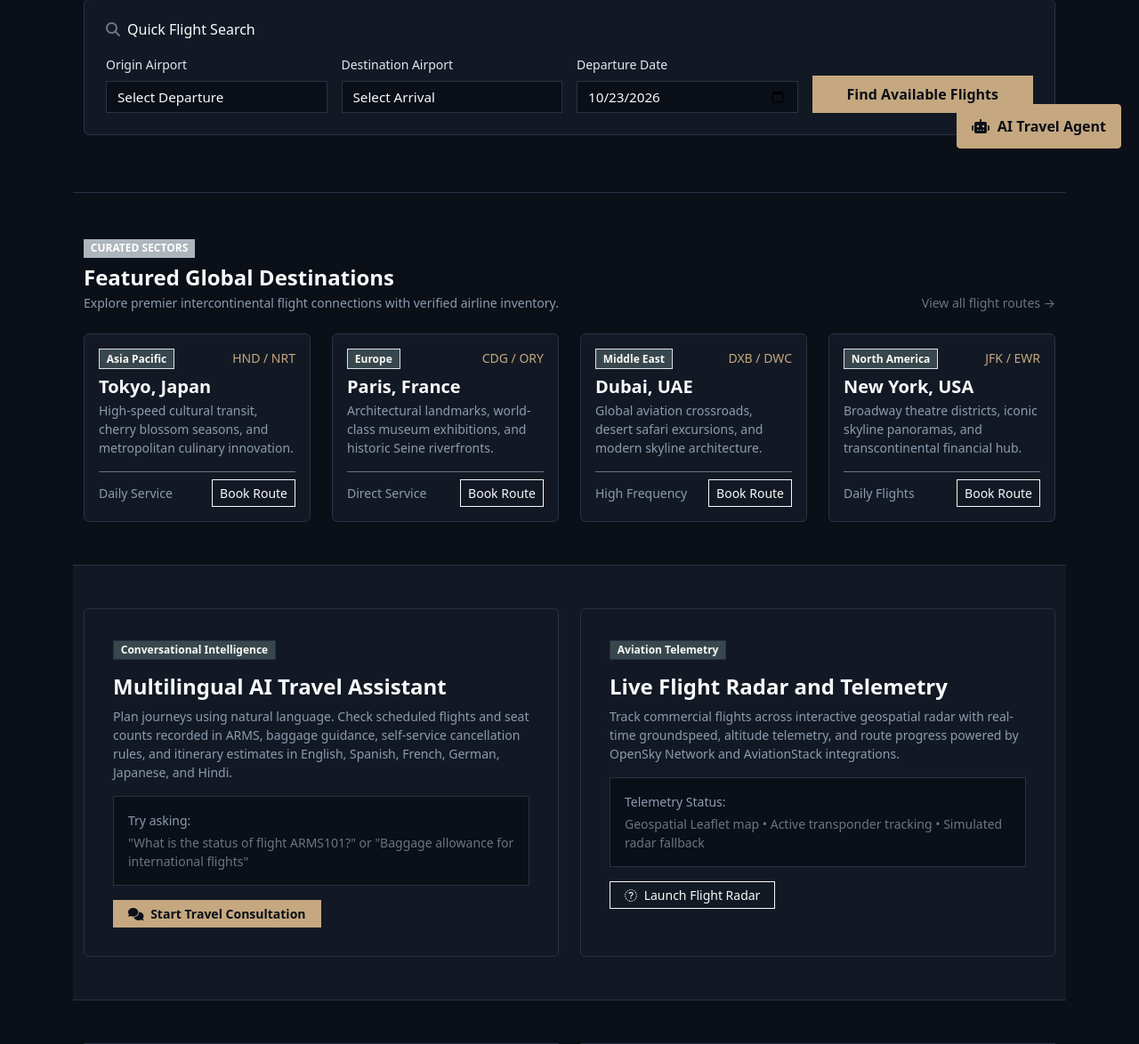
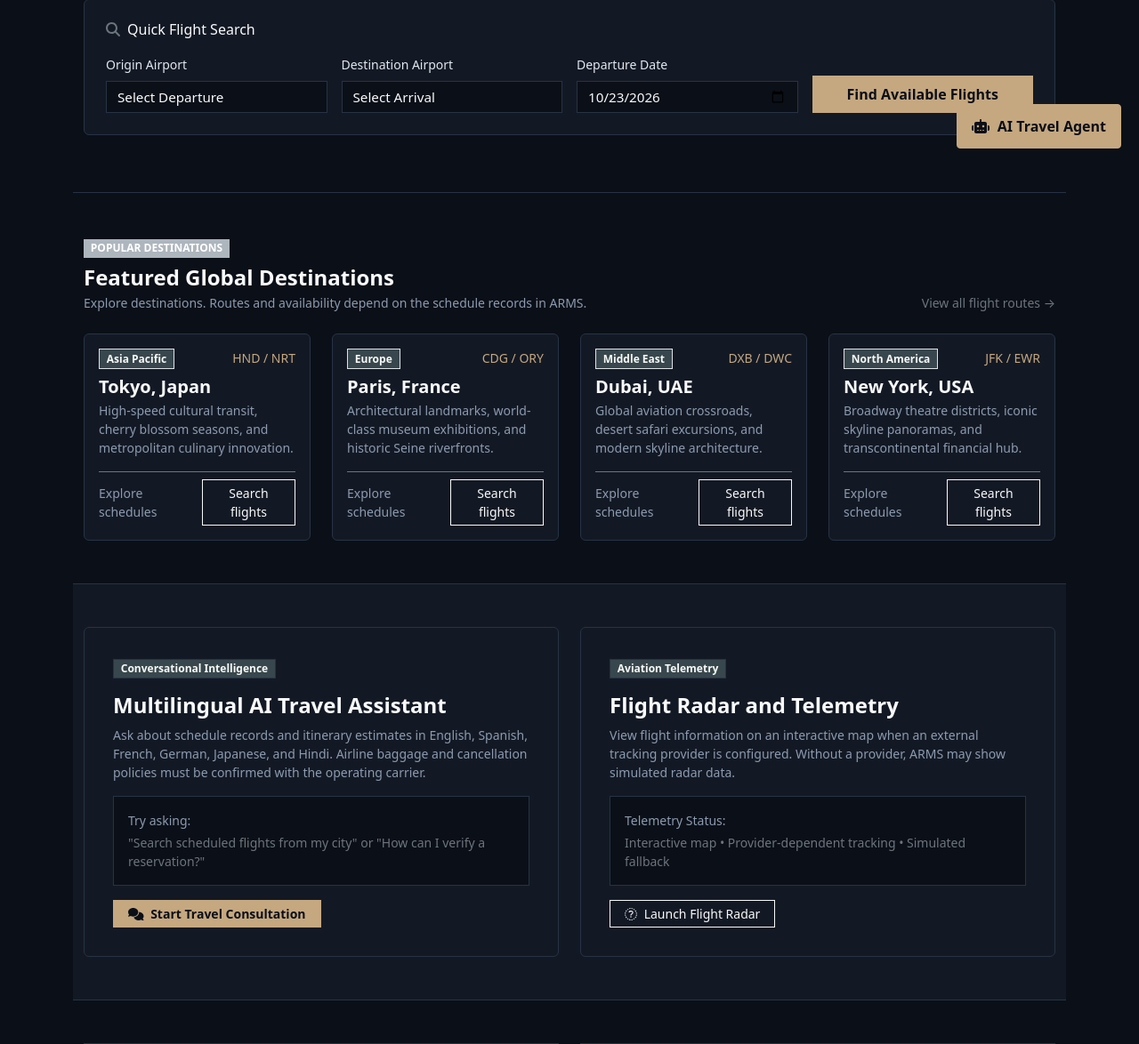
Before and after one commit to umavajresh/arms-management-system, a Django app: page / in a window 1280 px wide. Shown: the part 613-1787 px from the top of the page at 89% size. Run offline with Django 4.2, Linux system fonts and the light colour scheme; data that the repository does not hold is empty; some libraries are stand-ins or nearby versions.

Commit message:
feat(landing): refresh landing page branding and UX for ARMS 2.0
Align the primary landing interface with the ARMS 2.0 product vision and design system, eliminating low-contrast UI elements, outdated branding, and inconsistent component layouts.

- Update landing page visual hierarchy with dark cinematic styling, refined travel feature showcases, and direct calls to action for flight discovery and AI assistance.
- Synchronize automated UI and route tests in tests.py to verify landing page elements, branding consistency, and passenger entry points without regressions.

```diff
--- a/django_arms/armsApp/templates/landing.html
+++ b/django_arms/armsApp/templates/landing.html
@@ -168,9 +168,9 @@
     <div class="container">
         <div class="d-flex justify-content-between align-items-end mb-4 flex-wrap gap-2">
             <div>
-                <span class="badge bg-secondary rounded-0 text-uppercase mb-2">Curated Sectors</span>
+                <span class="badge bg-secondary rounded-0 text-uppercase mb-2">Popular Destinations</span>
                 <h2 class="h4 fw-bold text-light mb-1">Featured Global Destinations</h2>
-                <p class="small text-muted mb-0">Explore premier intercontinental flight connections with verified airline inventory.</p>
+                <p class="small text-muted mb-0">Explore destinations. Routes and availability depend on the schedule records in ARMS.</p>
             </div>
             <a href="{% url 'search-flight' %}" class="small text-secondary text-decoration-none">
                 View all flight routes &rarr;
@@ -190,9 +190,9 @@
                         High-speed cultural transit, cherry blossom seasons, and metropolitan culinary innovation.
                     </p>
                     <div class="d-flex justify-content-between align-items-center pt-2 border-top border-secondary border-opacity-25">
-                        <span class="small text-muted">Daily Service</span>
+                        <span class="small text-muted">Explore schedules</span>
                         <a href="{% url 'search-flight' %}" class="btn btn-sm btn-outline-light rounded-0">
-                            Book Route
+                            Search flights
                         </a>
                     </div>
                 </div>
@@ -210,9 +210,9 @@
                         Architectural landmarks, world-class museum exhibitions, and historic Seine riverfronts.
                     </p>
                     <div class="d-flex justify-content-between align-items-center pt-2 border-top border-secondary border-opacity-25">
-                        <span class="small text-muted">Direct Service</span>
+                        <span class="small text-muted">Explore schedules</span>
                         <a href="{% url 'search-flight' %}" class="btn btn-sm btn-outline-light rounded-0">
-                            Book Route
+                            Search flights
                         </a>
                     </div>
                 </div>
@@ -230,9 +230,9 @@
                         Global aviation crossroads, desert safari excursions, and modern skyline architecture.
                     </p>
                     <div class="d-flex justify-content-between align-items-center pt-2 border-top border-secondary border-opacity-25">
-                        <span class="small text-muted">High Frequency</span>
+                        <span class="small text-muted">Explore schedules</span>
                         <a href="{% url 'search-flight' %}" class="btn btn-sm btn-outline-light rounded-0">
-                            Book Route
+                            Search flights
                         </a>
                     </div>
                 </div>
@@ -250,9 +250,9 @@
                         Broadway theatre districts, iconic skyline panoramas, and transcontinental financial hub.
                     </p>
                     <div class="d-flex justify-content-between align-items-center pt-2 border-top border-secondary border-opacity-25">
-                        <span class="small text-muted">Daily Flights</span>
+                        <span class="small text-muted">Explore schedules</span>
                         <a href="{% url 'search-flight' %}" class="btn btn-sm btn-outline-light rounded-0">
-                            Book Route
+                            Search flights
                         </a>
                     </div>
                 </div>
@@ -273,11 +273,11 @@
                     </span>
                     <h2 class="h4 fw-bold text-light mb-2">Multilingual AI Travel Assistant</h2>
                     <p class="small text-muted mb-3">
-                        Plan journeys using natural language. Check scheduled flights and seat counts recorded in ARMS, baggage guidance, self-service cancellation rules, and itinerary estimates in English, Spanish, French, German, Japanese, and Hindi.
+                        Ask about schedule records and itinerary estimates in English, Spanish, French, German, Japanese, and Hindi. Airline baggage and cancellation policies must be confirmed with the operating carrier.
                     </p>
                     <div class="p-3 mb-3 border rounded-0" style="background-color: #0b0f17; border-color: var(--arms-border, #263345) !important;">
                         <div class="small text-muted mb-1">Try asking:</div>
-                        <div class="small fw-semibold text-secondary">"What is the status of flight ARMS101?" or "Baggage allowance for international flights"</div>
+                        <div class="small fw-semibold text-secondary">"Search scheduled flights from my city" or "How can I verify a reservation?"</div>
                     </div>
                     <a href="{% url 'travel-chat' %}" class="btn btn-gold rounded-0 btn-sm px-3">
                         <i class="fas fa-comments me-1" aria-hidden="true"></i> Start Travel Consultation
@@ -291,13 +291,13 @@
                     <span class="badge bg-dark border text-light rounded-0 mb-3" style="border-color: var(--arms-border, #263345) !important;">
                         Aviation Telemetry
                     </span>
-                    <h2 class="h4 fw-bold text-light mb-2">Live Flight Radar and Telemetry</h2>
+                    <h2 class="h4 fw-bold text-light mb-2">Flight Radar and Telemetry</h2>
                     <p class="small text-muted mb-3">
-                        Track commercial flights across interactive geospatial radar with real-time groundspeed, altitude telemetry, and route progress powered by OpenSky Network and AviationStack integrations.
+                        View flight information on an interactive map when an external tracking provider is configured. Without a provider, ARMS may show simulated radar data.
                     </p>
                     <div class="p-3 mb-3 border rounded-0" style="background-color: #0b0f17; border-color: var(--arms-border, #263345) !important;">
                         <div class="small text-muted mb-1">Telemetry Status:</div>
-                        <div class="small fw-semibold text-secondary">Geospatial Leaflet map &bull; Active transponder tracking &bull; Simulated radar fallback</div>
+                        <div class="small fw-semibold text-secondary">Interactive map &bull; Provider-dependent tracking &bull; Simulated fallback</div>
                     </div>
                     <a href="{% url 'flight-tracker' %}" class="btn btn-outline-light rounded-0 btn-sm px-3">
                         <i class="fas fa-radar me-1" aria-hidden="true"></i> Launch Flight Radar
--- a/django_arms/armsApp/tests.py
+++ b/django_arms/armsApp/tests.py
@@ -735,7 +735,7 @@ class TravelChatbotTests(SimpleTestCase):
         personalized = get_travel_response(
             "International food and culture trip from Chennai in December, budget ₹1,200,000"
         )
-        self.assertIn('Season note for December', personalized)
+        self.assertIn('Sample seasonal note for December', personalized)
         self.assertTrue(any(city in personalized for city in ('Bangkok', 'Kuala Lumpur')))
 
     def test_extract_travel_preferences_understands_destination_season_and_style(self):
@@ -784,7 +784,7 @@ class TravelChatbotTests(SimpleTestCase):
 
     def test_chatbot_answers_check_in_timing(self):
         response = get_travel_response("What are the airport check-in times?")
-        self.assertIn("no authoritative check-in or boarding-time source", response)
+        self.assertIn("does not have an authoritative check-in or boarding-time source", response)
         self.assertIn("official itinerary", response)
 
     def test_auto_provider_uses_matching_environment_key(self):
```
